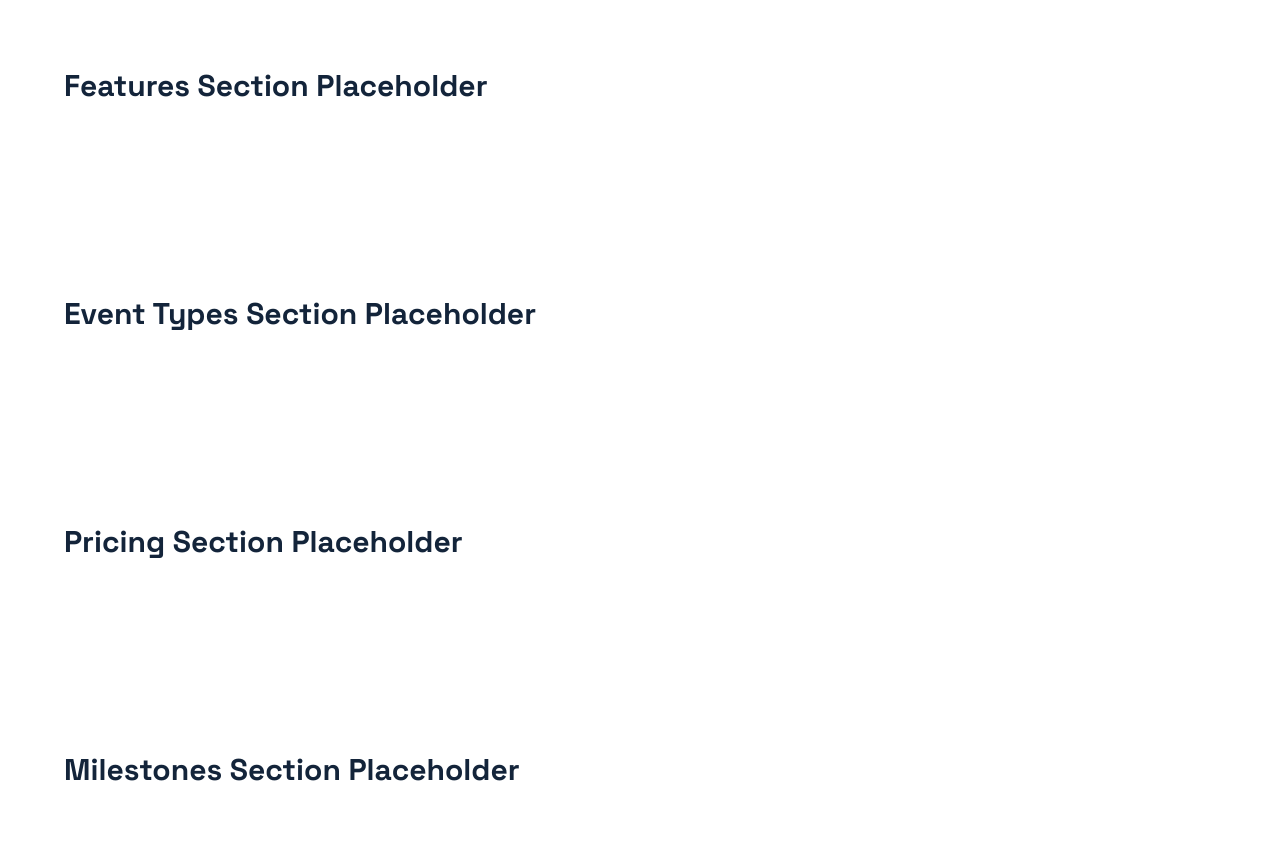
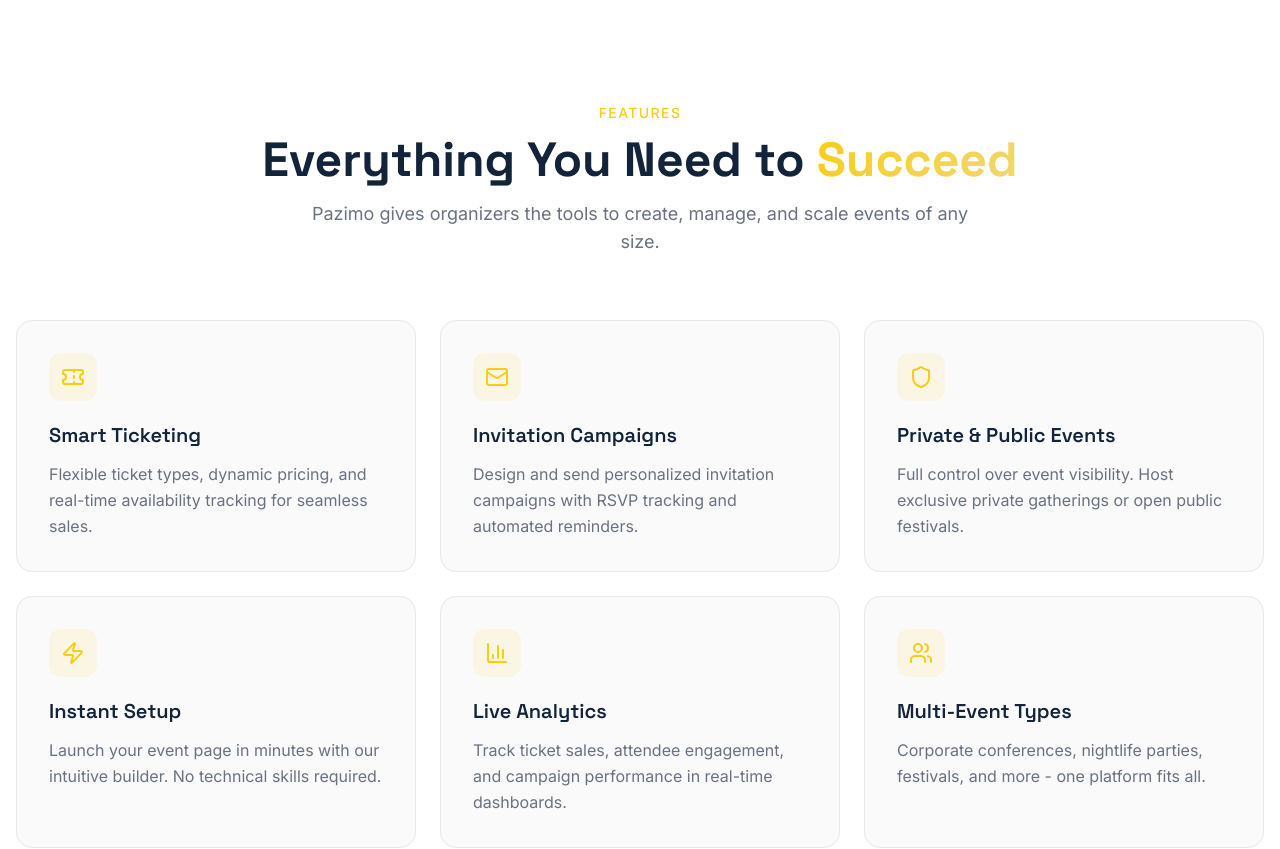
Before and after one commit to Kaleab-Shewangizaw/pazimo-organizer, a Next.js app: page / in a window 1280 px wide. Shown: the part 840-1689 px from the top of the page. Built offline with nearby package versions, Linux system fonts and the light colour scheme.

Commit message:
features section done

```diff
--- a/components/FeaturesSection.tsx
+++ b/components/FeaturesSection.tsx
@@ -1,8 +1,85 @@
+"use client";
+
+import { motion } from "framer-motion";
+import { Ticket, Mail, Shield, Zap, BarChart3, Users } from "lucide-react";
+
+const features = [
+  {
+    icon: Ticket,
+    title: "Smart Ticketing",
+    description:
+      "Flexible ticket types, dynamic pricing, and real-time availability tracking for seamless sales.",
+  },
+  {
+    icon: Mail,
+    title: "Invitation Campaigns",
+    description:
+      "Design and send personalized invitation campaigns with RSVP tracking and automated reminders.",
+  },
+  {
+    icon: Shield,
+    title: "Private & Public Events",
+    description:
+      "Full control over event visibility. Host exclusive private gatherings or open public festivals.",
+  },
+  {
+    icon: Zap,
+    title: "Instant Setup",
+    description:
+      "Launch your event page in minutes with our intuitive builder. No technical skills required.",
+  },
+  {
+    icon: BarChart3,
+    title: "Live Analytics",
+    description:
+      "Track ticket sales, attendee engagement, and campaign performance in real-time dashboards.",
+  },
+  {
+    icon: Users,
+    title: "Multi-Event Types",
+    description:
+      "Corporate conferences, nightlife parties, festivals, and more - one platform fits all.",
+  },
+];
+
 const FeaturesSection = () => {
   return (
-    <section id="features" className="px-4 py-24">
-      <div className="mx-auto max-w-6xl">
-        <h2 className="text-3xl font-bold">Features Section Placeholder</h2>
+    <section id="features" className="py-24 md:py-32">
+      <div className="container mx-auto px-4">
+        <motion.div
+          initial={{ opacity: 0, y: 20 }}
+          whileInView={{ opacity: 1, y: 0 }}
+          viewport={{ once: true }}
+          transition={{ duration: 0.6 }}
+          className="mb-16 text-center"
+        >
+          <span className="text-sm font-medium uppercase tracking-widest text-accent">Features</span>
+          <h2 className="mt-3 text-3xl font-display font-bold md:text-5xl">
+            Everything You Need to <span className="text-gradient-gold">Succeed</span>
+          </h2>
+          <p className="mx-auto mt-4 max-w-2xl text-lg text-muted-foreground">
+            Pazimo gives organizers the tools to create, manage, and scale events of any size.
+          </p>
+        </motion.div>
+
+        <div className="grid gap-6 md:grid-cols-2 lg:grid-cols-3">
+          {features.map((feature, i) => (
+            <motion.div
+              key={feature.title}
+              initial={{ opacity: 0, y: 20 }}
+              whileInView={{ opacity: 1, y: 0 }}
+              viewport={{ once: true }}
+              transition={{ duration: 0.5, delay: i * 0.1 }}
+              className="group rounded-xl border border-border bg-card p-8 transition-all duration-300 hover:border-accent/30"
+            >
+              <div className="mb-5 flex h-12 w-12 items-center justify-center rounded-lg bg-accent/10 transition-colors group-hover:bg-accent/20">
+                <feature.icon className="h-6 w-6 text-accent" />
+              </div>
+              <h3 className="mb-3 text-xl font-display font-semibold">{feature.title}</h3>
+              <p className="leading-relaxed text-muted-foreground">{feature.description}</p>
+            </motion.div>
+          ))}
+        </div>
       </div>
     </section>
   );
```
